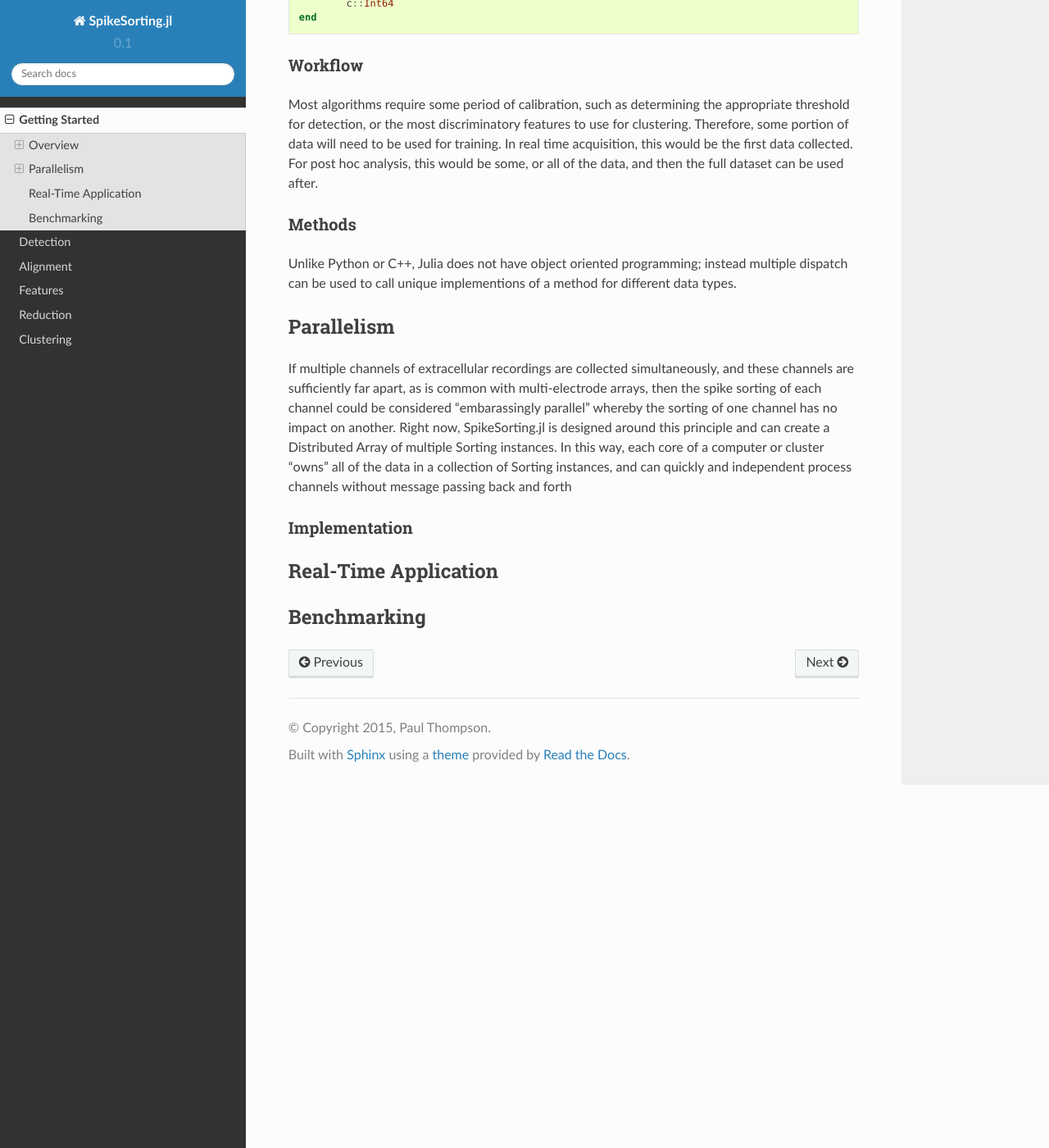
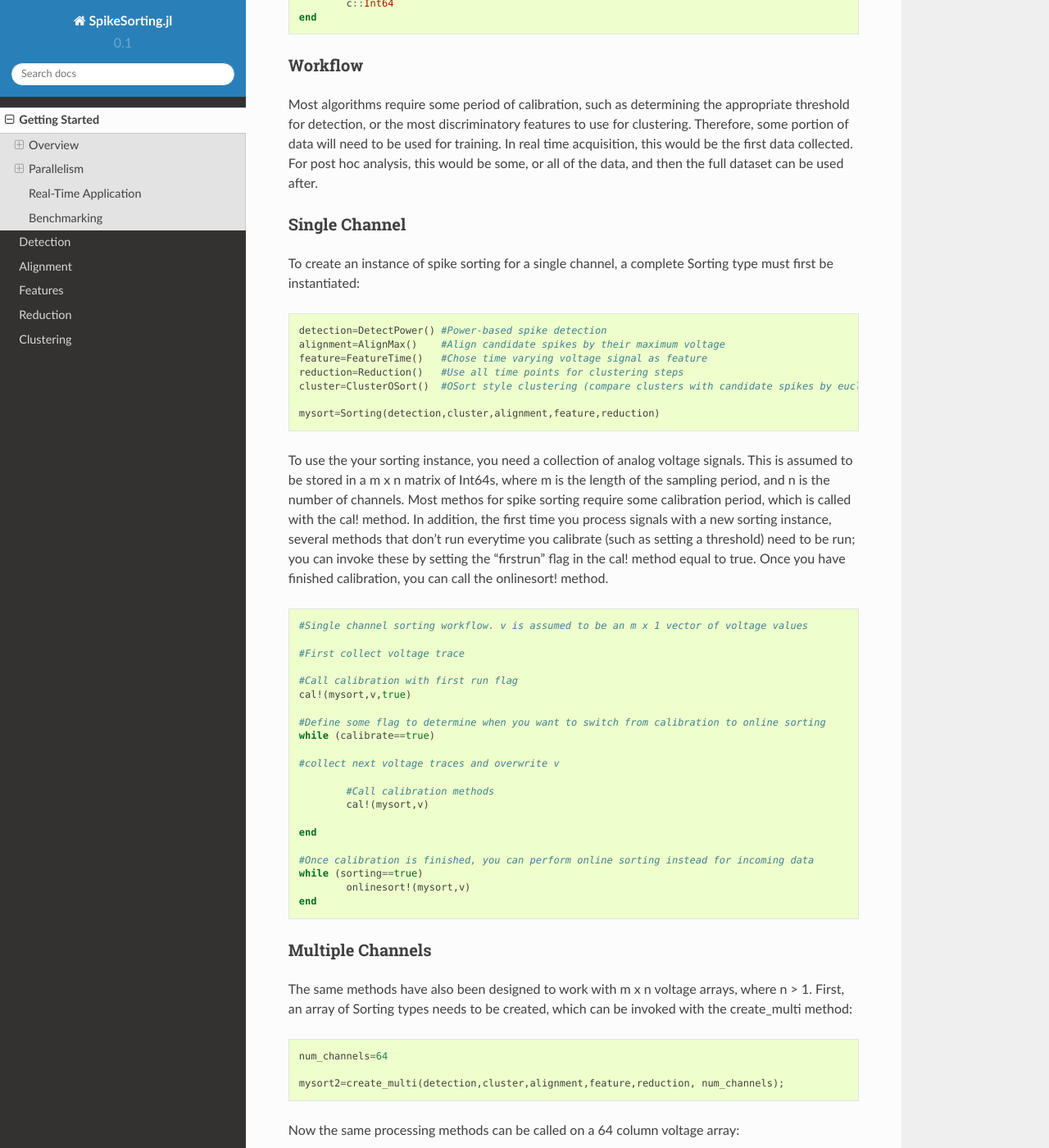
Before and after one commit to paulmthompson/SpikeSorting.jl, a Sphinx documentation site: the page built from docs/Getting_Started.rst, in a window 1280 px wide and 1400 px high, scrolled down 1101 px. Shown: the whole window at 82% size. Built offline with Sphinx 7.4.7 and the Read the Docs theme 2.0.0, drawn with Linux system fonts in a browser that asks for light colours; some of the changed text lies outside the part shown.

Commit message:
updated documentation

```diff
--- a/docs/Getting_Started.rst
+++ b/docs/Getting_Started.rst
@@ -46,21 +46,104 @@ Workflow
 
 Most algorithms require some period of calibration, such as determining the appropriate threshold for detection, or the most discriminatory features to use for clustering. Therefore, some portion of data will need to be used for training. In real time acquisition, this would be the first data collected. For post hoc analysis, this would be some, or all of the data, and then the full dataset can be used after.
 
-==========
-Methods
-==========
+===============
+Single Channel
+===============
 
-Unlike Python or C++, Julia does not have object oriented programming; instead multiple dispatch can be used to call unique implementions of a method for different data types.
+To create an instance of spike sorting for a single channel, a complete Sorting type must first be instantiated:
+
+.. code-block:: julia
+
+	detection=DetectPower() #Power-based spike detection
+	alignment=AlignMax()	#Align candidate spikes by their maximum voltage
+	feature=FeatureTime()	#Chose time varying voltage signal as feature
+	reduction=Reduction()	#Use all time points for clustering steps
+	cluster=ClusterOSort()	#OSort style clustering (compare clusters with candidate spikes by euclidean distance)
+
+	mysort=Sorting(detection,cluster,alignment,feature,reduction)
+
+To use the your sorting instance, you need a collection of analog voltage signals. This is assumed to be stored in a m x n matrix of Int64s, where m is the length of the sampling period, and n is the number of channels. Most methos for spike sorting require some calibration period, which is called with the cal! method. In addition, the first time you process signals with a new sorting instance, several methods that don't run everytime you calibrate (such as setting a threshold) need to be run; you can invoke these by setting the "firstrun" flag in the cal! method equal to true. Once you have finished calibration, you can call the onlinesort! method.
+
+.. code-block:: julia
+
+	#Single channel sorting workflow. v is assumed to be an m x 1 vector of voltage values
+
+	#First collect voltage trace
+
+	#Call calibration with first run flag
+	cal!(mysort,v,true)
+
+	#Define some flag to determine when you want to switch from calibration to online sorting
+	while (calibrate==true)
+
+	#collect next voltage traces and overwrite v
+
+		#Call calibration methods
+		cal!(mysort,v)
+
+	end
+
+	#Once calibration is finished, you can perform online sorting instead for incoming data
+	while (sorting==true)
+		onlinesort!(mysort,v)
+	end
+
+
+==================
+Multiple Channels
+==================
+
+The same methods have also been designed to work with m x n voltage arrays, where n > 1. First, an array of Sorting types needs to be created, which can be invoked with the create_multi method:
+
+.. code-block:: julia
+
+	num_channels=64
+
+	mysort2=create_multi(detection,cluster,alignment,feature,reduction, num_channels);
+
+Now the same processing methods can be called on a 64 column voltage array:
+
+.. code-block:: julia
+
+	cal!(mysort2,v,true); #first run flag set to true
+	cal!(mysort2,v);
+	onlinesort!(mysort2,v);
+
 
 ************
 Parallelism
 ************
 
-If multiple channels of extracellular recordings are collected simultaneously, and these channels are sufficiently far apart, as is common with multi-electrode arrays, then the spike sorting of each channel could be considered "embarassingly parallel" whereby the sorting of one channel has no impact on another. Right now, SpikeSorting.jl is designed around this principle and can create a Distributed Array of multiple Sorting instances. In this way, each core of a computer or cluster "owns" all of the data in a collection of Sorting instances, and can quickly and independent process channels without message passing back and forth
+If multiple channels of extracellular recordings are collected simultaneously, and these channels are sufficiently far apart, as is common with multi-electrode arrays, then the spike sorting of each channel can be considered "embarassingly parallel" whereby the sorting of one channel has no impact on another. Right now, SpikeSorting.jl is designed around this principle and can create a Distributed Array of multiple Sorting instances. In this way, each core of a computer or cluster "owns" all of the data in a collection of Sorting instances, and can quickly and independent process channels without message passing back and forth
 
 ===============
 Implementation
 ===============
+
+Parallel multi-channel processing works almost identically to single core multi-channel. To create the multi-channel array, specify the parallel flag to be true during initialization:
+
+.. code-block:: julia
+
+	num_channels=64
+
+	mysort3=create_multi(detection,cluster,alignment,feature,reduction, num_channels, true);
+
+Now rather than an array of Sorting instance, mysort3 is a Distributed Array of Sorting instances. This can be applied to all of the processing methods as above:
+
+.. code-block:: julia
+
+	cal!(mysort3,v,true); #first run flag set to true
+	cal!(mysort3,v);
+	onlinesort!(mysort3,v);
+
+The code above above may not actually be faster, however, because the matrix v has to be copied to each process during each interation. To get around this, you can store your voltage values in a SharedArray:
+
+.. code-block:: julia
+
+	v2=convert(SharedArray{Int64,2},v);
+	cal!(mysort3,v2,true); #first run flag set to true
+	cal!(mysort3,v2);
+	onlinesort!(mysort3,v2);
 
 **********************
 Real-Time Application
```
Also changed, not shown: 1 other file.
